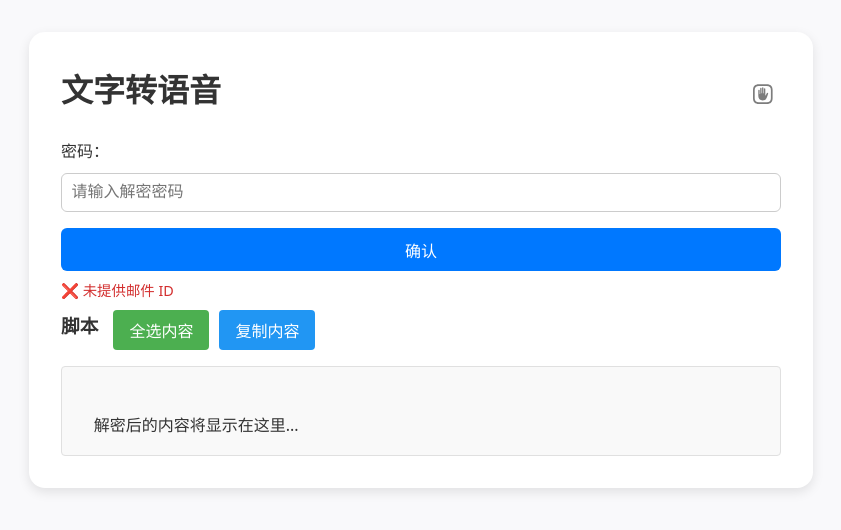
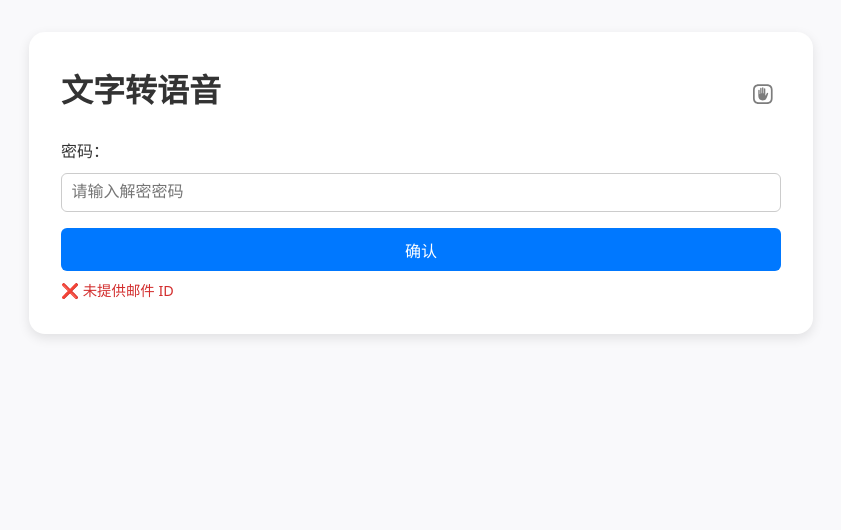
Before and after one commit to Mirror995/mirror995.github.io, a plain HTML site: page index.html in a window 1280 px wide. Shown: the whole page, without its empty margins (219-1060 px from the left). Drawn offline with Linux system fonts and the light colour scheme.

Commit message:
回滚 index.html

```diff
--- a/index.html
+++ b/index.html
@@ -195,9 +195,7 @@
       <button id="stopBtn" style="background: #dc3545; color: white; margin-top: 0.5rem;">停止朗读</button>
     </div>
 
-<div style="display: flex; align-items: center; margin-bottom: 15px;">
-    <h3 style="margin: 0; margin-right: 15px;">脚本</h3>
-    <div style="display: flex; gap: 10px;">
+ <div id="button-container" style="margin: 15px 0; display: flex; gap: 10px;display: none;">
       <button id="selectAllBtn" style="padding: 8px 16px; background: #4CAF50; color: white; border: none; border-radius: 4px; cursor: pointer;">
         全选内容
       </button>
@@ -205,9 +203,9 @@
         复制内容
       </button>
     </div>
-</div>
-<div id="content" style="padding: 15px; background: #f9f9f9; border-radius: 4px; border: 1px solid #e0e0e0;">
-    解密后的内容将显示在这里...
+    <div id="contentContainer" style="display: none;">
+      <h3>脚本</h3>
+      <div id="content">解密后的内容将显示在这里...</div>
     </div>
 
   <!-- 安全说明模态框 -->
```
Lines whose indentation alone changed are shown as unchanged.
